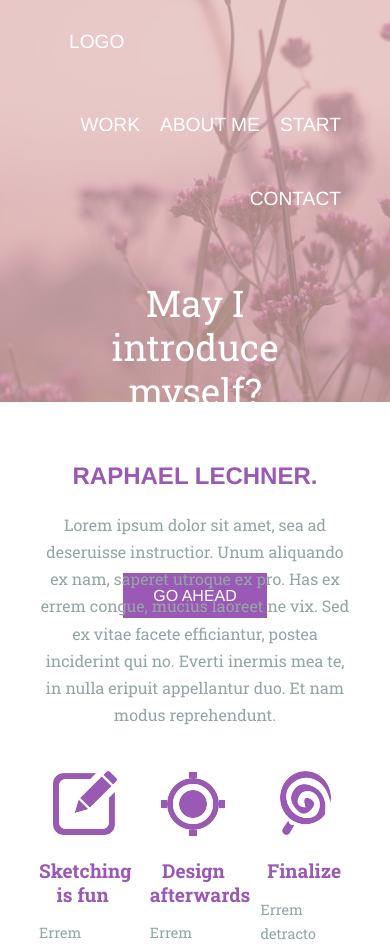
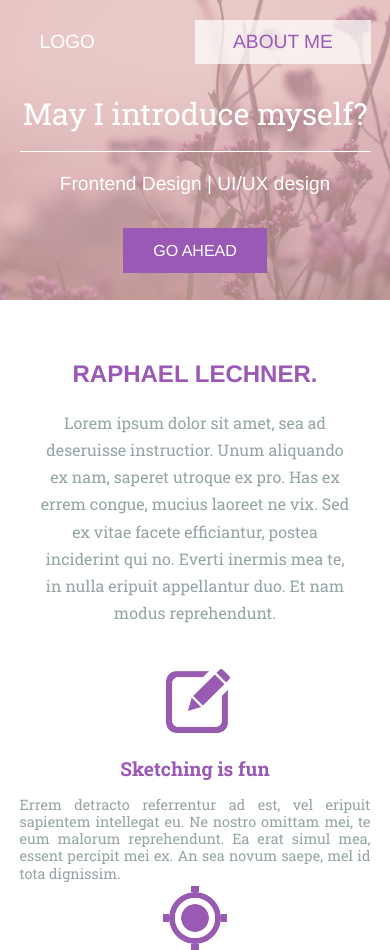
Before and after one commit to KristinaKots/first.github.io, a plain HTML site: page index.html in a window 390 px wide. Shown: the top 950 px of the page. Drawn offline with Linux system fonts and the light colour scheme.

Commit message:
add mobile nav

```diff
--- a/css/styles.css
+++ b/css/styles.css
@@ -40,7 +40,7 @@ time, mark, audio, video {
 	margin: 0;
 	padding: 0;
 	border: 0;
-	font-size: 100%;
+	font-size: 1em;
 	vertical-align: baseline;
 }
 article, aside, details, figcaption, figure, footer, header, hgroup, menu, nav, section {
@@ -87,7 +87,9 @@ header {
 	font-weight: 300;
 	font-size: 1.2em;
 	margin: 0 auto;
+	padding: 30px 0;
 	text-transform: uppercase;
+	position: relative;
 }
 .clearfix:after {
 	content: "";
@@ -95,11 +97,10 @@ header {
 	clear: both;
 }
 .logo {
-	float: left;
 	display: inline;
-	padding: 30px;
+	padding: 30px 10px;
 }
-.nav, .menu {
+.nav {
 	float: right;
 }
 .nav li {
@@ -108,8 +109,8 @@ header {
 }
 .nav a, .menu {
 	display: inline-block;
-	padding: 20px 0 0 0;
-  margin: 10px 10px 20px 10px;
+	padding: 20px 10px 0 10px;
+    margin: 10px 0px 20px 0px;
 	text-decoration: none;
 	color: white;
 	border-bottom: 1px solid transparent;
@@ -457,54 +458,59 @@ p.imprint {
 
 /*__________________________________MEDIA______________________________________*/
 
-@media screen and (max-width: 840px) {
-	section.author {
-    width: 80%;
-  }
-	.column p {
-		font-size: 0.9em;
+
+@media screen and (max-width: 480px), (max-device-width: 480px) {
+	.effect {
+		height: 300px;
 	}
-	section.form {
+	.top-nav {
+		padding-top: 15px;
+	}
+	.logo {
+		padding: 15px 20px 20px 20px;
+		position: absolute;
+	}
+	.nav {
+		position: absolute;
+		width: 70%;
+		right: 0;
+		top: 20px;
+	}
+	.nav li {
+		display: none;
 		width: 80%;
+		z-index: 10;
 	}
-}
+	.nav .current  {
+		display: block;
+	}
+	.nav a {
+		display: block;
+		text-align: center;
+		margin: 0;
+		color: rgb(155,89,182);
+		padding: 10px 0px;
+		background: rgba(255,255,255,.7);
+	}
+	.nav a:hover {
+		background: rgb(255,255,255);
 
-@media screen and (max-width: 779px) {
-	.main-text h1 {
-	font-size: 2.3em;
-	padding-bottom: 20px;
 	}
-.main-text h2 {
-	font-size: 1.2em;
-	padding-top: 20px;
+	.nav:hover li,
+	.nav:focus li {
+		display: block;
 	}
-}
 
 
-@media screen and (max-device-width: 768px) {
-
-}
 
 
-@media screen and (max-device-width: 480px) {
-	.menu {
-		display: inline-block;
+	.main-text {
+	max-width: 90%;
+	margin: 50px auto 10px;
 	}
-	.nav {
-		display: none;
+	.main-text h1 {
+	font-size: 1.9em;
 	}
-	.menu:hover .nav,
-	.menu:focus .nav {
-		display: inline-block;
-	}
-
-	.main-text {
-		max-width: 90%; }
-		/*
-		margin: 20px auto;
-		font-size: 1.3em;
-	}
-	*/
 	.column {
 	width: 100%;
 	display: inline;
@@ -546,19 +552,121 @@ p.imprint {
 	}
 
 
+@media screen and (max-width: 840px) {
+	section.author {
+    width: 80%;
+  }
+	.column p {
+		font-size: 0.9em;
+	}
+	section.form {
+		width: 80%;
+	}
+}
+
+@media screen and (max-width: 779px) {
+	.main-text h1 {
+
+	padding-bottom: 20px;
+	}
+.main-text h2 {
+	font-size: 1.2em;
+	padding-top: 20px;
+	}
+}
+
+/*______________________________MEDIA FOR DEVICES______________________________*/
+/*
+@media screen and (max-device-width: 768px) {
+
+}
 
 
-	/*
-	section.author p {
-	line-height: 1.2;
-	font-size: .8em;
+@media screen and (max-device-width: 480px) {
+	.top-nav {
+		padding-top: 15px;
+	}
+	.logo {
+		padding: 15px 20px 20px 20px;
+		position: absolute;
+	}
+	.nav {
+		position: absolute;
+		width: 70%;
+		right: 0;
+		top: 20px;
+	}
+	.nav li {
+		display: none;
+		width: 80%;
+		z-index: 10;
+	}
+	.nav .current  {
+		display: block;
+	}
+	.nav a {
+		display: block;
+		text-align: center;
+		margin: 0;
+		color: rgb(155,89,182);
+		padding: 10px 0px;
+		background: rgba(255,255,255,.7);
+	}
+	.nav a:hover {
+		background: rgb(255,255,255);
+
+	}
+	.nav:hover li,
+	.nav:focus li {
+		display: block;
 	}
 
-	a.button {
-		font-size: 1.5em;
-		padding: 20px 50px;
-		height: auto;
+
+
+
+
+
+
+	.main-text {
+		max-width: 90%; }
+	.column {
+	width: 100%;
+	display: inline;
+	}
+	.column p {
+	line-height: 1.2;
+	}
+	.column:last-child {
+	margin-right: 0;
+	}
+	.top-nav, section.gallery, section.author, section.about-author, section.form {
+		width: 90%;
+	}
+	figure {
+	display: inline;
+	}
+	figure:last-child {
+		padding-bottom: 0;
+	}
+	.photo {
+		margin-bottom: 30px;
+	}
+	.photo:last-child {
+		margin-bottom: 0;
+	}
+	.cover {
+		visibility: hidden;
+	}
+	input {
+	width: 100%;
+	display: inline-block;
+	margin-bottom: 20px;
+	}
+	input:first-child {
+	margin-right: 0;
+	}
+	textarea {
+		margin-top: 0;
 	}
 
-}
 */
--- a/index.html
+++ b/index.html
@@ -15,11 +15,11 @@
 			</div>
 			<ul class="nav">
 				<li><a href="#">Start</a></li>
-				<li><a href="#">About me</a></li>
+				<li class="current"><a href="#">About me</a></li>
 				<li><a href="#">Work</a></li>
 				<li><a href="#">Contact</a></li>
 			</ul>
-			<a href="#" class="menu">Menu</a>
+
 		</div>
 		<div class="main-text">
 			<h1>May I introduce myself?</h1>
```
